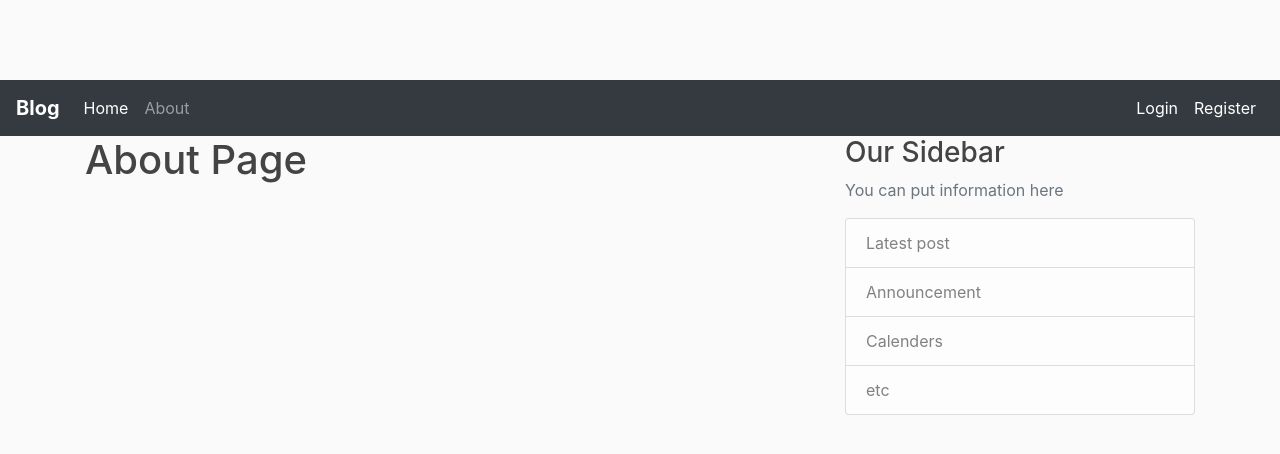
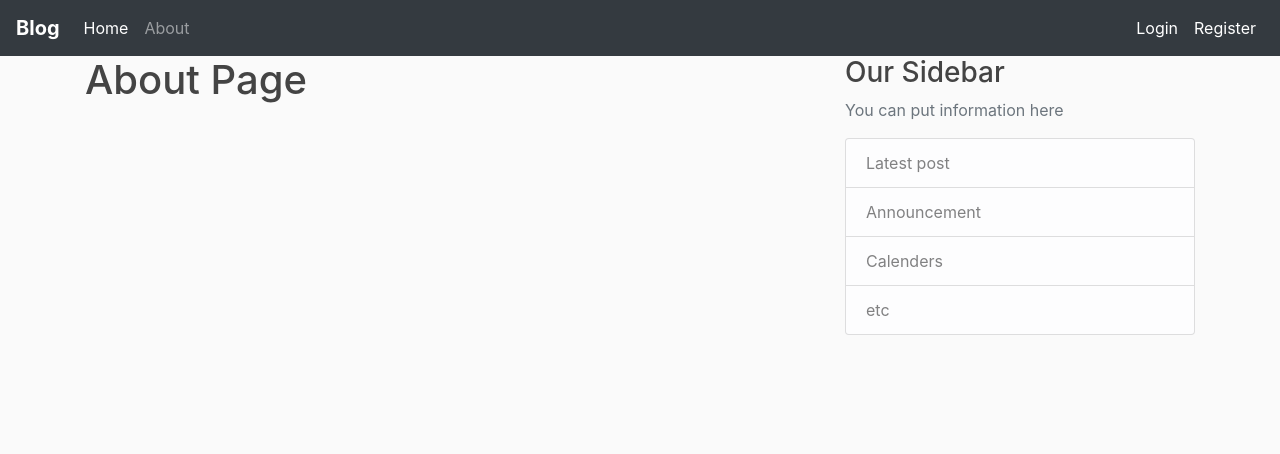
Before and after one commit to radhikagupta6/Django-Blog, a Django app: page /about/ in a window 1280 px wide. Shown: the top 454 px of the page. Run offline with Django 3.2, Linux system fonts and the light colour scheme; some libraries are stand-ins or nearby versions.

Commit message:
"main.css changed"

```diff
--- a/django_blog/blog/static/blog/main.css
+++ b/django_blog/blog/static/blog/main.css
@@ -1,17 +1,22 @@
 body {
-  background: #fafafa;
-  color: #333333;
-  margin-top: 5rem;
+    background: #fafafa;
+    color: #333333;
+    margin: 0;
 }
 
-h1, h2, h3, h4, h5, h6 {
-  color: #444444;
+h1,
+h2,
+h3,
+h4,
+h5,
+h6 {
+    color: #444444;
 }
 
 ul {
-  margin: 0;
+    margin: 0;
 }
 
 .bg-steel {
-  background-color: #5f788a;
+    background-color: #5f788a;
 }
```
